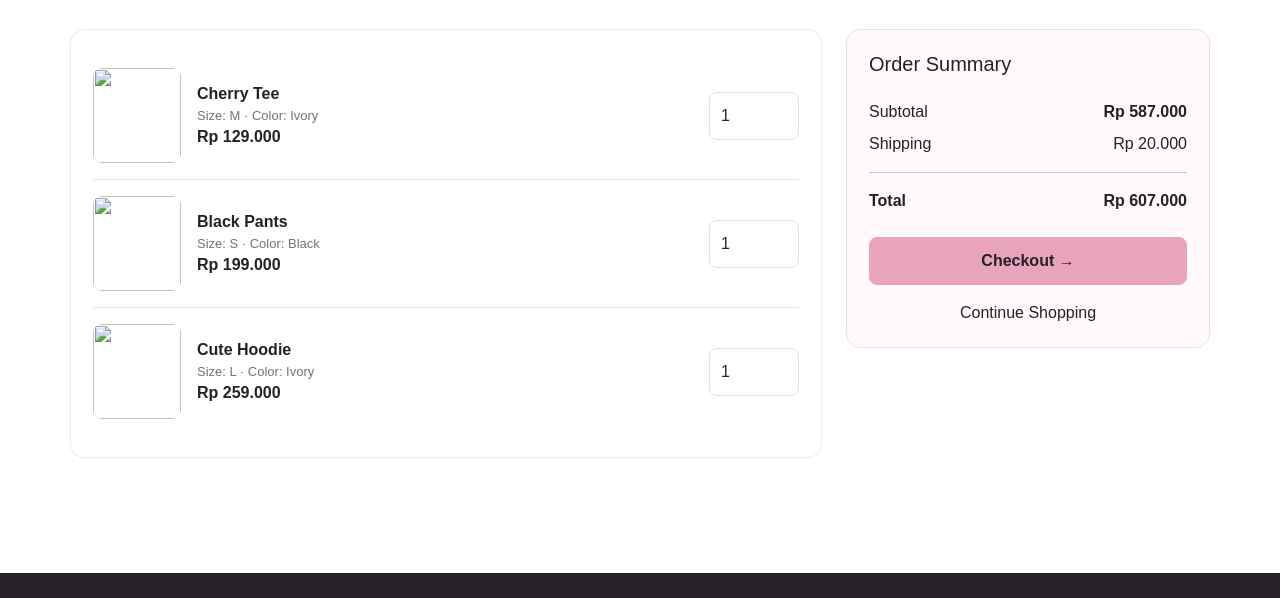
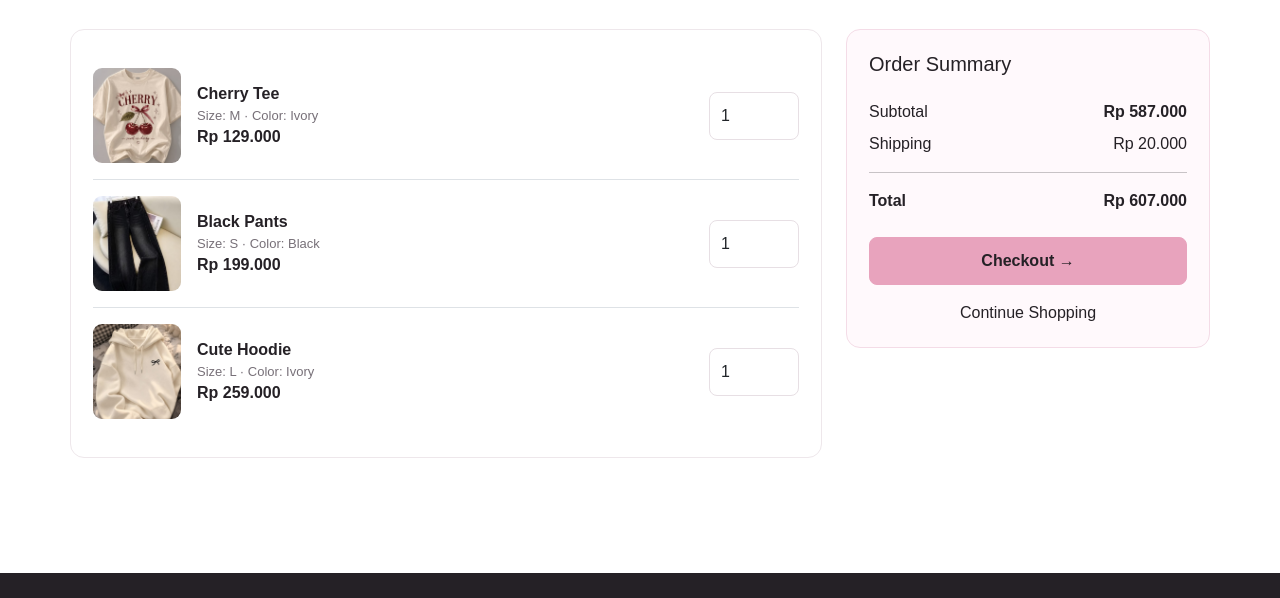
Before and after one commit to 12510438-pixel/JPD---Store, a plain HTML site: page cart.html in a window 1280 px wide. Shown: the part 197-795 px from the top of the page. Drawn offline with nearby package versions, Linux system fonts and the light colour scheme.

Commit message:
Update cart.html

```diff
--- a/cart.html
+++ b/cart.html
@@ -29,7 +29,7 @@
             <div class="content-box">
 
                 <div class="d-flex align-items-center gap-3 py-3 border-bottom">
-                    <img class="cart-img" src="images/baju c1.jpg">
+                    <img class="cart-img" src="images/bajucewe1.jpg">
                     <div class="flex-grow-1">
                         <b>Cherry Tee</b>
                         <div class="product-meta">Size: M · Color: Ivory</div>
@@ -39,7 +39,7 @@
                 </div>
 
                 <div class="d-flex align-items-center gap-3 py-3 border-bottom">
-                    <img class="cart-img" src="images/celana c3.jpg">
+                    <img class="cart-img" src="images/celanacewe3.jpg">
                     <div class="flex-grow-1">
                         <b>Black Pants</b>
                         <div class="product-meta">Size: S · Color: Black</div>
@@ -49,7 +49,7 @@
                 </div>
 
                 <div class="d-flex align-items-center gap-3 py-3">
-                    <img class="cart-img" src="images/hoodie c3.jpg">
+                    <img class="cart-img" src="images/hoodiecewe3.jpg">
                     <div class="flex-grow-1">
                         <b>Cute Hoodie</b>
                         <div class="product-meta">Size: L · Color: Ivory</div>
```
